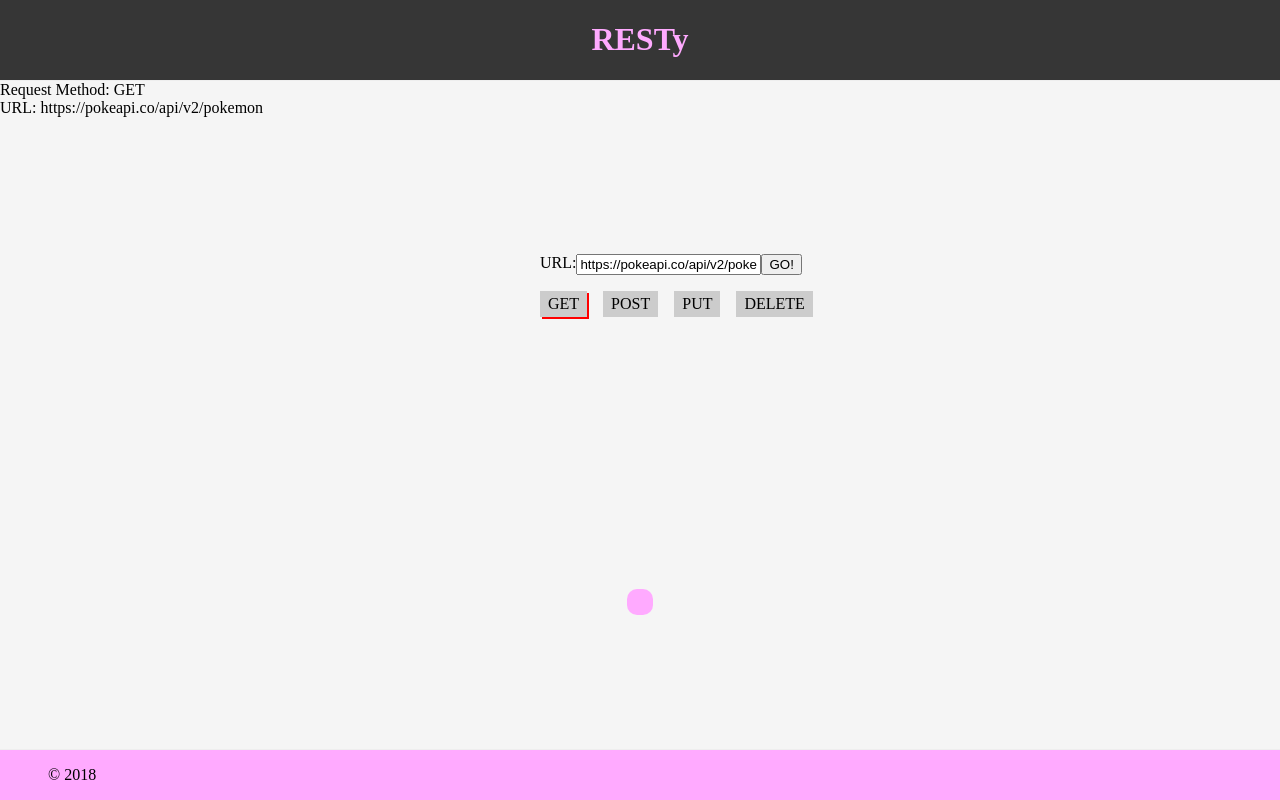
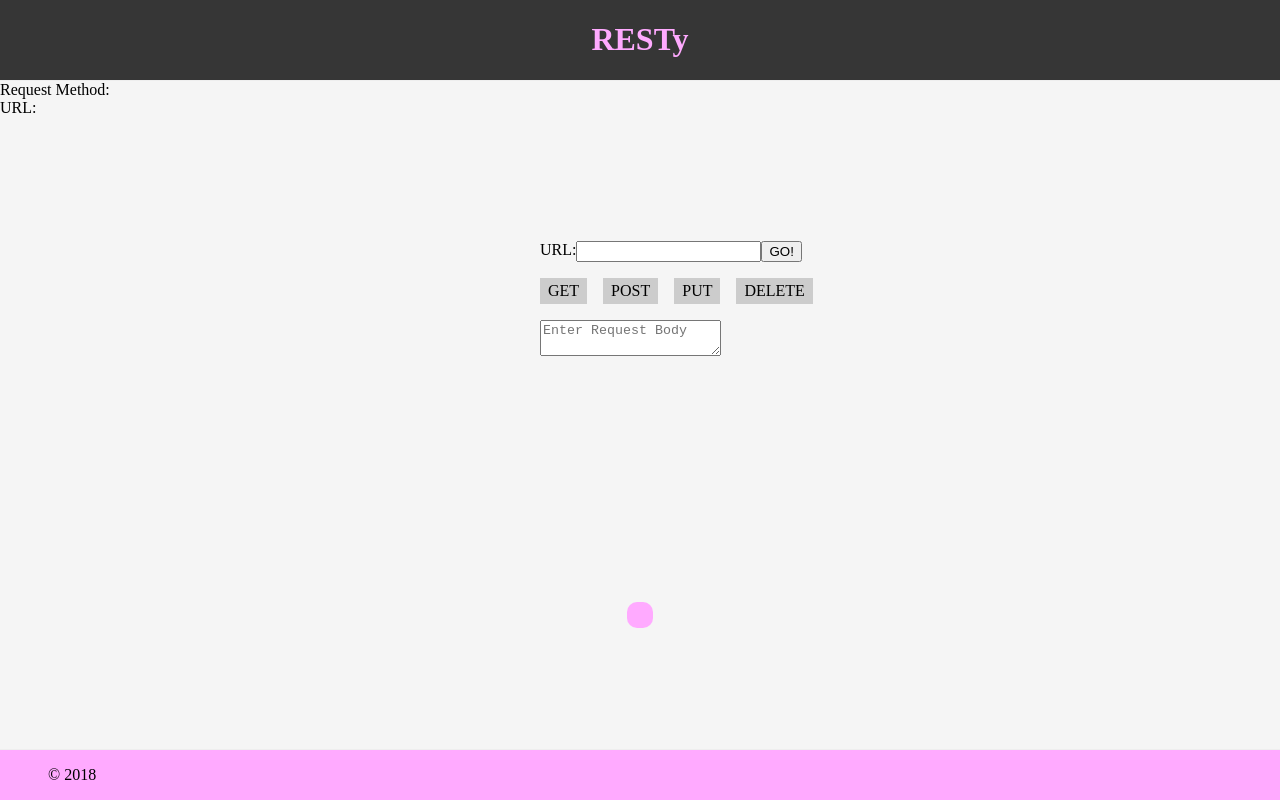
Before and after one commit to bperard/resty, a React (Create React App) app: page / in a window 1280 px wide. Built offline with nearby package versions, Linux system fonts and the light colour scheme.

Commit message:
Added useEffect to App

```diff
--- a/package.json
+++ b/package.json
@@ -6,6 +6,7 @@
     "@testing-library/jest-dom": "^5.16.5",
     "@testing-library/react": "^13.4.0",
     "@testing-library/user-event": "^13.5.0",
+    "axios": "^1.3.4",
     "react": "^18.2.0",
     "react-dom": "^18.2.0",
     "react-scripts": "5.0.1",
--- a/src/App.jsx
+++ b/src/App.jsx
@@ -1,10 +1,8 @@
-import { useState } from 'react';
+import { useEffect, useState } from 'react';
+import axios from 'axios';
+
 import './App.scss';
 
-// Let's talk about using index.js and some other name in the component folder.
-// There's pros and cons for each way of doing this...
-// OFFICIALLY, we have chosen to use the Airbnb style guide naming convention.
-// Why is this source of truth beneficial when spread across a global organization?
 import Header from './Components/Header';
 import Footer from './Components/Footer';
 import Form from './Components/Form';
@@ -13,39 +11,44 @@ import Results from './Components/Results';
 const App = () => {
   const [data, setData] = useState(null);
   const [requestParams, setRequestParams] = useState({
-    method: 'GET',
-    url: 'https://pokeapi.co/api/v2/pokemon',
+    method: '',
+    url: '',
+    body: ''
   });
-  // constructor(props) {
-  //   super(props);
-  //   this.state = {
-  //     data: null,
-  //     requestParams: {},
-  //   };
-  // }
 
-  const callApi = (requestParams) => {
-    // mock output
-    // requestParams object used to determine axios url and method
-    // data is return from axios call
-    console.log(requestParams);
-    const data = {
-      count: 2,
-      results: [
-        { name: 'fake thing 1', url: 'http://fakethings.com/1' },
-        { name: 'fake thing 2', url: 'http://fakethings.com/2' },
-      ],
-    };
-    setData(data);
-  }
+  useEffect(() => {
+    const callApi = async () => {
+      let response = '';
+
+      try {
+        response = await axios({
+          method: requestParams.method,
+          url: requestParams.url,
+          body: requestParams.method === ('post' || 'put') ? requestParams.body : null
+        });
+      } catch (error) {
+        setData({
+          error: error.message
+        });
+      }
+
+      if (requestParams.url && response.data) {
+        setData(response.data);
+      }
+    }
+
+    callApi();
+  }, [requestParams.method, requestParams.url]);
+
+
 
   return (
     <>
       <Header />
       <div>Request Method: {requestParams.method}</div>
       <div>URL: {requestParams.url}</div>
+      {requestParams.body && <div>Body: {requestParams.body}</div>}
       <Form
-        handleApiCall={callApi}
         requestParams={requestParams}
         setRequestParams={setRequestParams}
       />
--- a/src/Components/Form/index.jsx
+++ b/src/Components/Form/index.jsx
@@ -1,11 +1,18 @@
+import { useState } from 'react';
+
 import './Form.scss';
 
-const Form = ({ requestParams, setRequestParams, handleApiCall }) => {
+const Form = ({ requestParams, setRequestParams }) => {
+  const [method, setMethod] = useState('');
 
   const handleSubmit = e => {
     e.preventDefault();
 
-    handleApiCall(requestParams);
+    setRequestParams({
+      ...requestParams,
+      method,
+      url: e.target.url.value
+    })
   }
 
   return (
@@ -16,29 +23,33 @@ const Form = ({ requestParams, setRequestParams, handleApiCall }) => {
           <input
             name='url'
             type='text'
-            value={requestParams.url}
-            onChange={(e) => {
-              setRequestParams({
-                ...requestParams,
-                url: e.target.value
-              })
-            }}
           />
           <button data-testid="button" type="submit">GO!</button>
         </label>
         <label
           className="methods"
           onClick={(e) => {
-            setRequestParams({
-              ...requestParams,
-              method: e.target.id
-            });
+            setMethod(e.target.id);
           }}
         >
-          <span id="GET" className={requestParams.method === 'GET' ? 'chosenMethod' : null}>GET</span>
-          <span id="POST" className={requestParams.method === 'POST' ? 'chosenMethod' : null}>POST</span>
-          <span id="PUT" className={requestParams.method === 'PUT' ? 'chosenMethod' : null}>PUT</span>
-          <span id="DELETE" className={requestParams.method === 'DELETE' ? 'chosenMethod' : null}>DELETE</span>
+          <span id="GET" className={method === 'GET' ? 'chosenMethod' : null}>GET</span>
+          <span id="POST" className={method === 'POST' ? 'chosenMethod' : null}>POST</span>
+          <span id="PUT" className={method === 'PUT' ? 'chosenMethod' : null}>PUT</span>
+          <span id="DELETE" className={method === 'DELETE' ? 'chosenMethod' : null}>DELETE</span>
+        </label>
+        <label>
+          <textarea
+            name="body"
+            placeholder="Enter Request Body"
+            value={requestParams.body}
+            onChange={(e) => {
+              setRequestParams({
+                ...requestParams,
+                body: e.target.value
+              })
+            }}
+          >
+          </textarea>
         </label>
       </form>
     </>
```
Also changed, not shown: 1 other file (tests, documents, lock files or other folders).
